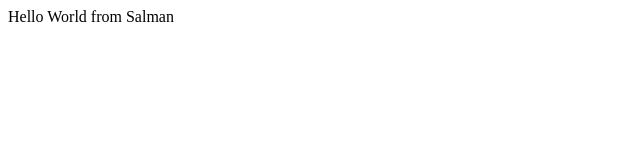
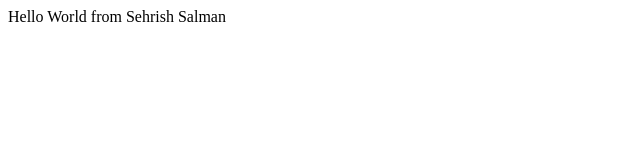
Before and after one commit to salmanshafiqkhan/bootcamp2020, a plain HTML site: page index.html in a window 1280 px wide. Shown: the full height of the page, 0-640 px from the left. Drawn offline with Linux system fonts and the light colour scheme.

Commit message:
updated name in index.html

```diff
--- a/index.html
+++ b/index.html
@@ -5,7 +5,7 @@
 </head>
 <body>
     <div>
-        Hello World from Salman
+        Hello World from Sehrish Salman
     </div>
 </body>
 </html>
```
